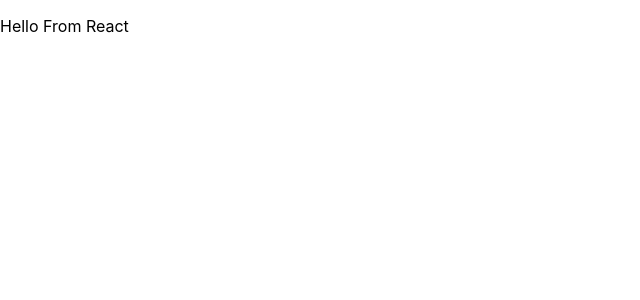
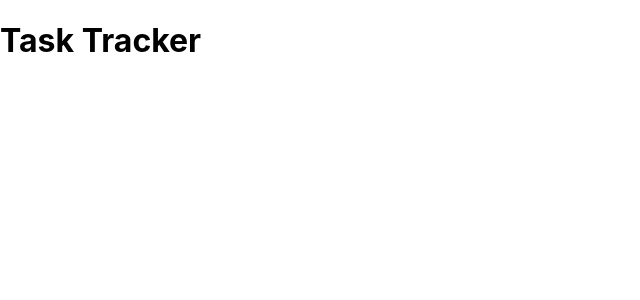
Before and after one commit to codiemaureen/ReactToDoList, a React (Create React App) app: page / in a window 1280 px wide. Shown: the top 300 px of the page, without its empty margins (0-640 px from the left). Built offline with nearby package versions, Linux system fonts and the light colour scheme.

Commit message:
Adding header component

```diff
--- a/src/App.js
+++ b/src/App.js
@@ -1,9 +1,9 @@
+import Header from "./components/Header";
+
 function App() {
   return (
     <div className="App">
-        <p>
-          Hello From React
-        </p>
+        <Header />
     </div>
   );
 }
--- /dev/null
+++ b/src/components/Header.js
@@ -0,0 +1,9 @@
+const Header = () => {
+  return (
+    <header>
+      <h1>Task Tracker</h1>
+    </header>
+  )
+}
+
+export default Header
```
